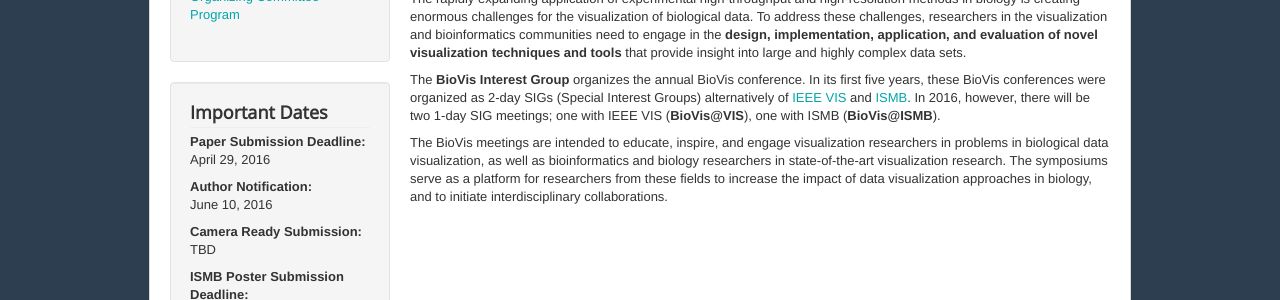
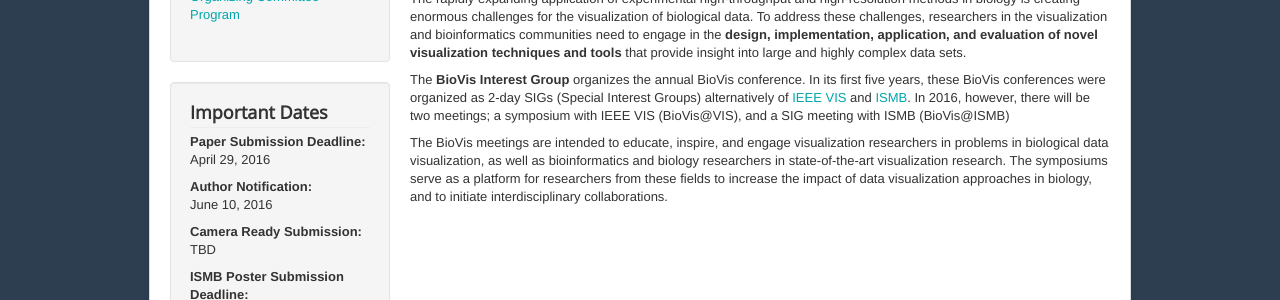
Before and after one commit to ngehlenborg/2017, a Jekyll site: the page built from index.md, in a window 1280 px wide. Shown: the part 444-744 px from the top of the page. Built offline with Jekyll 4.4.1, drawn with Linux system fonts in a browser that asks for light colours.

Commit message:
Fixed typos that Liz mentioned

```diff
--- a/index.md
+++ b/index.md
@@ -3,6 +3,6 @@ layout: home
 ---
 The rapidly expanding application of experimental high-throughput and high-resolution methods in biology is creating enormous challenges for the visualization of biological data. To address these challenges, researchers in the visualization and bioinformatics communities need to engage in the **design, implementation, application, and evaluation of novel visualization techniques and tools** that provide insight into large and highly complex data sets.
 
-The **BioVis Interest Group** organizes the annual BioVis conference. In its first five years, these BioVis conferences were organized as 2-day SIGs (Special Interest Groups) alternatively of [IEEE VIS](http://ieeevis.org) and [ISMB](https://www.iscb.org/about-ismb). In 2016, however, there will be two 1-day SIG meetings; one with IEEE VIS (**BioVis@VIS**), one with ISMB (**BioVis@ISMB**).
+The **BioVis Interest Group** organizes the annual BioVis conference. In its first five years, these BioVis conferences were organized as 2-day SIGs (Special Interest Groups) alternatively of [IEEE VIS](http://ieeevis.org) and [ISMB](https://www.iscb.org/about-ismb). In 2016, however, there will be two meetings; a symposium with IEEE VIS (BioVis@VIS), and a SIG meeting with ISMB (BioVis@ISMB)
 
 The BioVis meetings are intended to educate, inspire, and engage visualization researchers in problems in biological data visualization, as well as bioinformatics and biology researchers in state-of-the-art visualization research. The symposiums serve as a platform for researchers from these fields to increase the impact of data visualization approaches in biology, and to initiate interdisciplinary collaborations.
```
Also changed, not shown: committee.md (+0 -1 lines).
